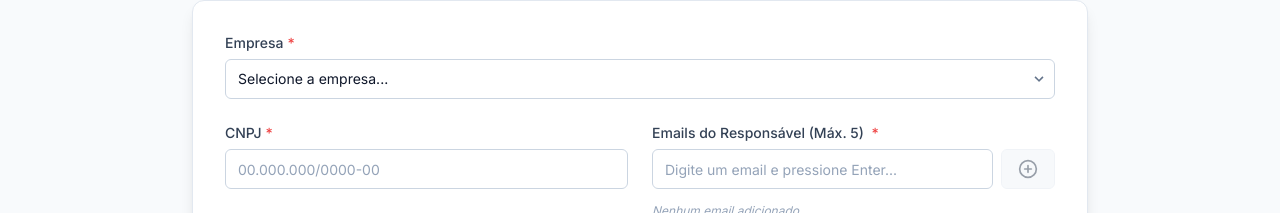
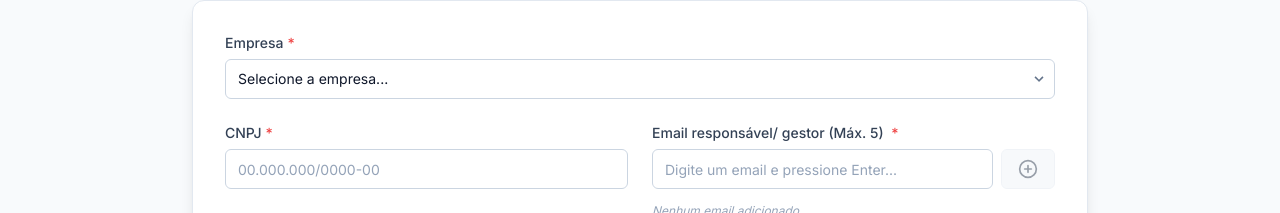
Before and after one commit to Noguchi2004/gestao-de-certidoes, a React (Vite) app: page / in a window 1280 px wide. Shown: the part 278-491 px from the top of the page. Built offline with nearby package versions, Linux system fonts and the light colour scheme.

Commit message:
Update App.tsx

```diff
--- a/App.tsx
+++ b/App.tsx
@@ -281,7 +281,7 @@ export default function App() {
                   {/* Emails (multi‑email) */}
                   <div className="flex flex-col gap-1.5">
                     <label className="text-sm font-medium text-slate-700 dark:text-slate-300">
-                      Emails do Responsável (Máx. 5){' '}
+                      Email responsável/ gestor (Máx. 5){' '}
                       <span className="text-red-500 ml-1">*</span>
                     </label>
 
```
